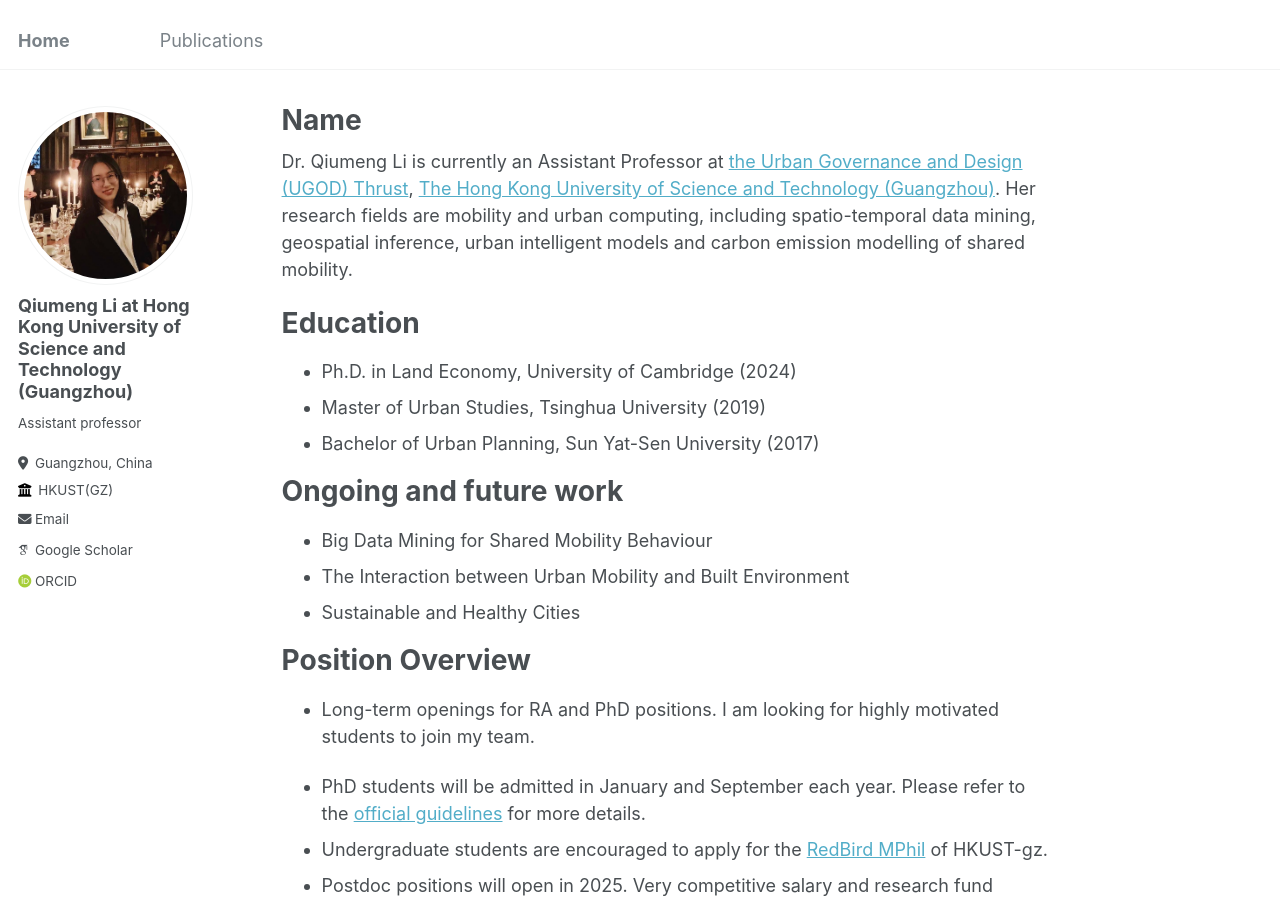
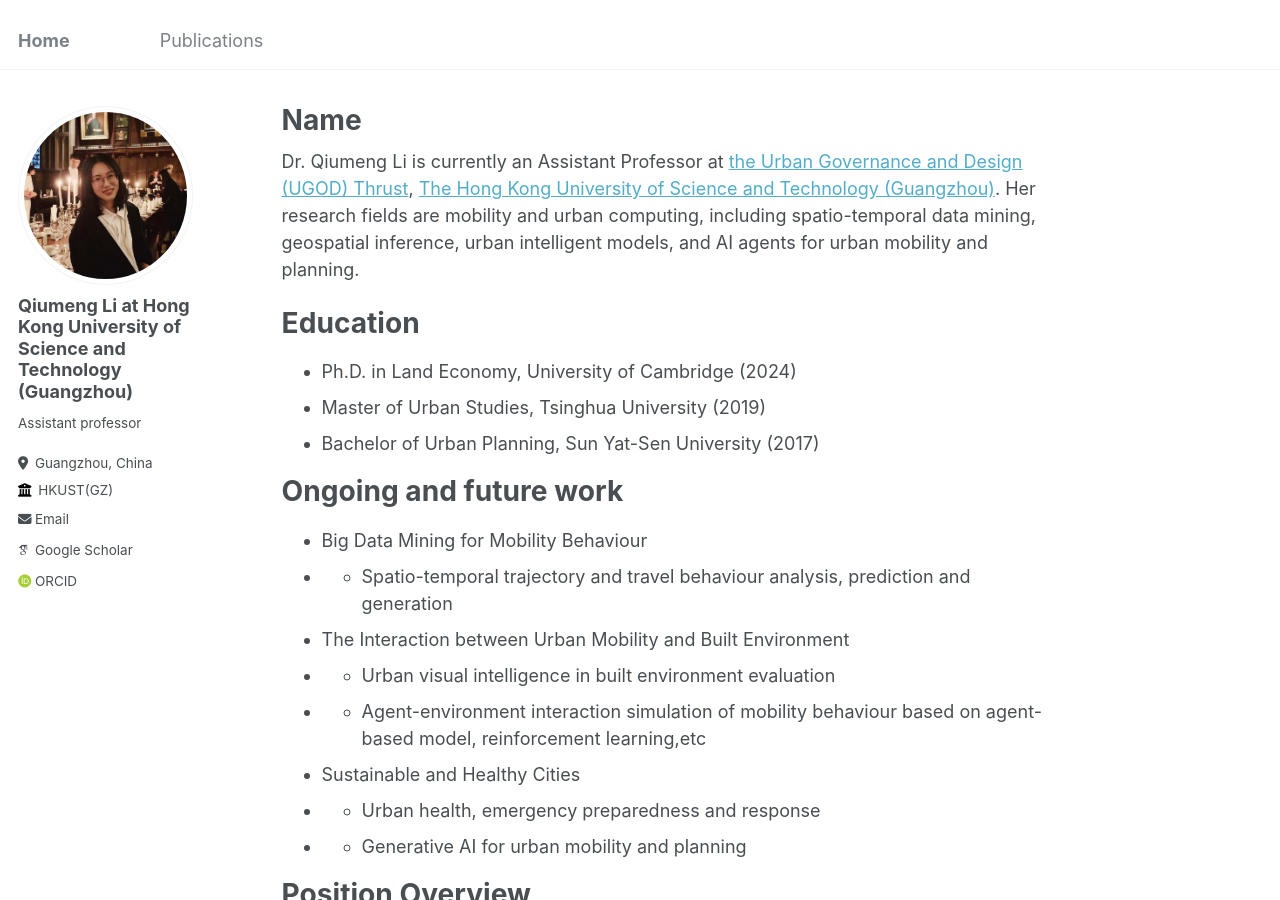
Before and after one commit to qiumengl/qiumengl.github.io, a Jekyll site: the page built from _pages/about.md, in a window 1280 px wide and 900 px high. Built offline with Jekyll 4.4.1, drawn with Linux system fonts in a browser that asks for light colours; some web fonts are replaced.

Commit message:
Update about.md

```diff
--- a/_pages/about.md
+++ b/_pages/about.md
@@ -8,7 +8,7 @@ redirect_from:
   - /about.html
 ---
 
-Dr. Qiumeng Li is currently an Assistant Professor at [the Urban Governance and Design (UGOD) Thrust](https://soch.hkust-gz.edu.cn/academics/ugod/), [The Hong Kong University of Science and Technology (Guangzhou)](https://www.hkust-gz.edu.cn/). Her research fields are mobility and urban computing, including spatio-temporal data mining, geospatial inference, urban intelligent models and carbon emission modelling of shared mobility.
+Dr. Qiumeng Li is currently an Assistant Professor at [the Urban Governance and Design (UGOD) Thrust](https://soch.hkust-gz.edu.cn/academics/ugod/), [The Hong Kong University of Science and Technology (Guangzhou)](https://www.hkust-gz.edu.cn/). Her research fields are mobility and urban computing, including spatio-temporal data mining, geospatial inference, urban intelligent models, and AI agents for urban mobility and planning.
 
 Education
 ======
@@ -20,9 +20,14 @@ Education
 
 Ongoing and future work
 ======
-* Big Data Mining for Shared Mobility Behaviour
+* Big Data Mining for Mobility Behaviour
+* * Spatio-temporal trajectory and travel behaviour analysis, prediction and generation
 * The Interaction between Urban Mobility and Built Environment
+* * Urban visual intelligence in built environment evaluation
+* * Agent-environment interaction simulation of mobility behaviour based on agent-based model, reinforcement learning,etc
 * Sustainable and Healthy Cities
+* * Urban health, emergency preparedness and response
+* * Generative AI for urban mobility and planning
 
 Position Overview
 ======
```
